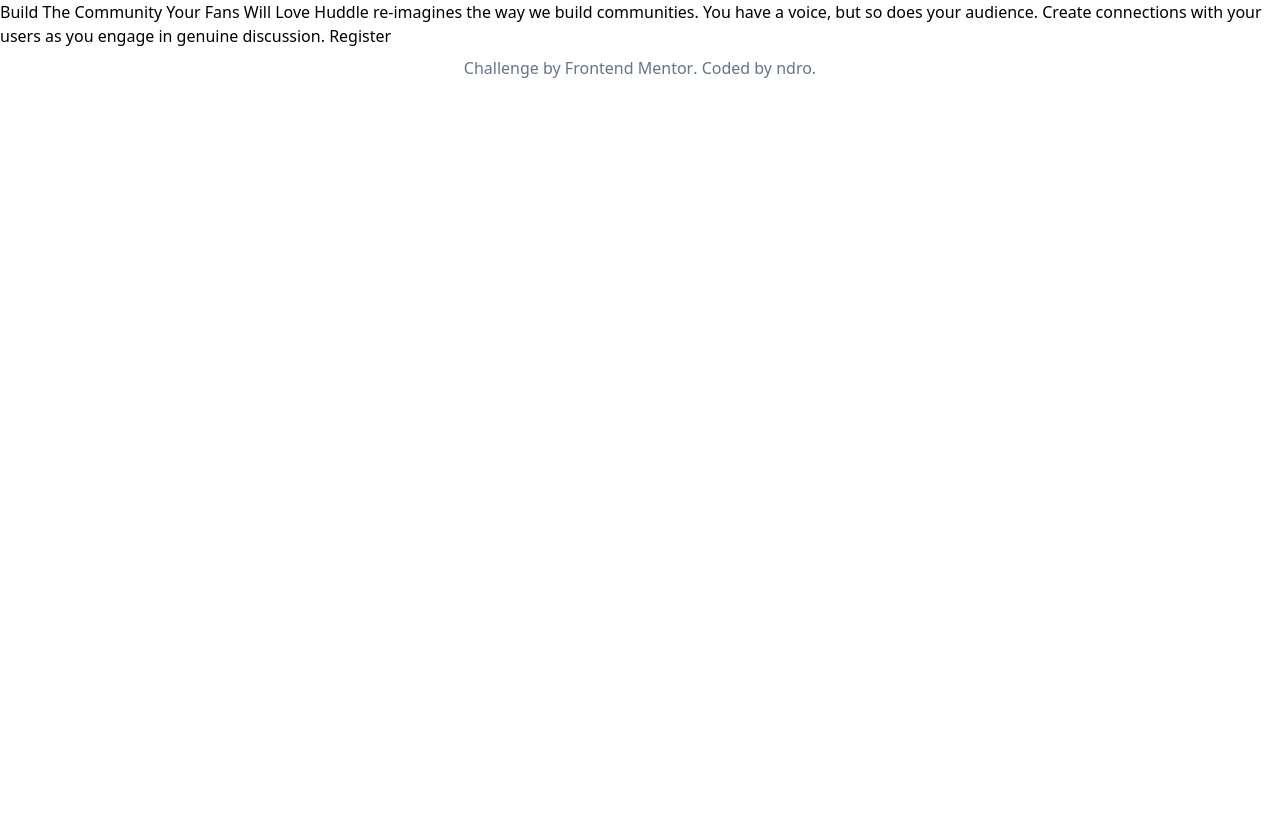
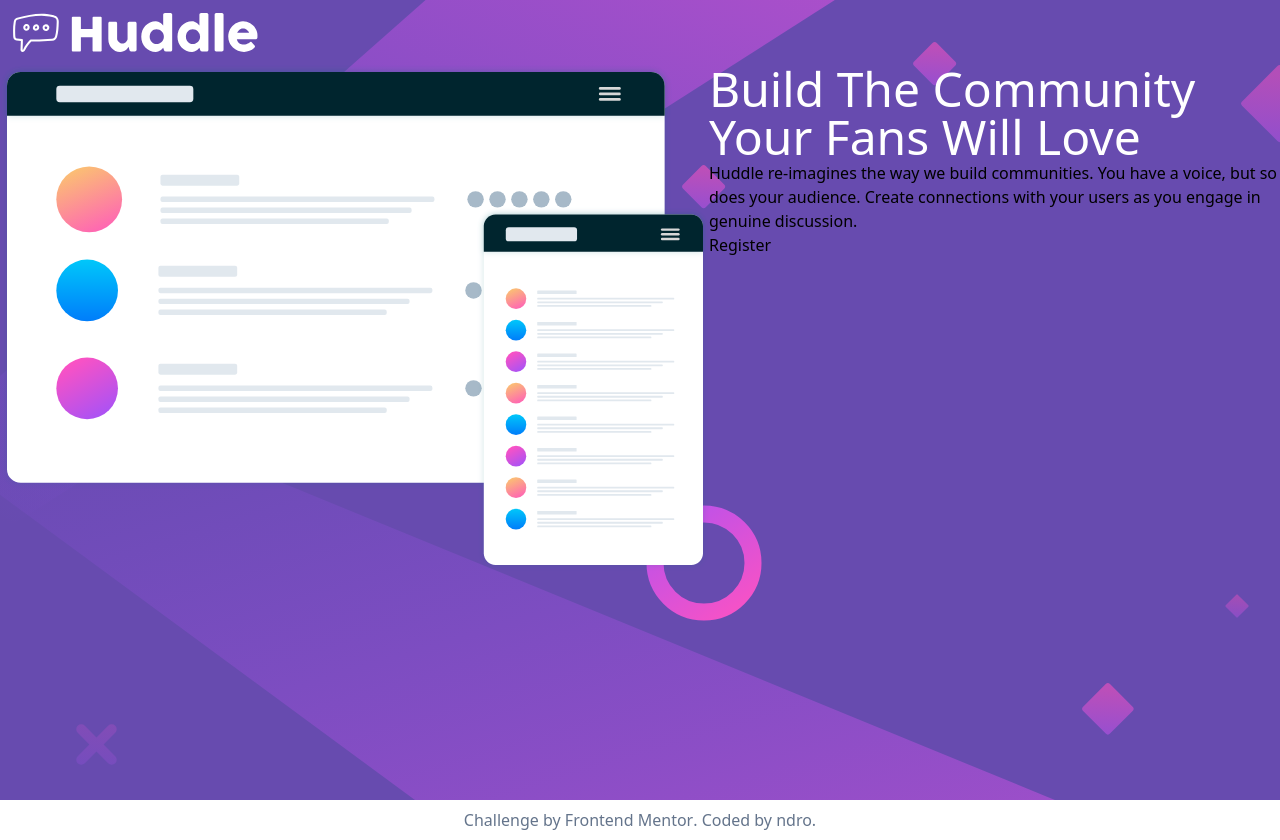
Before and after one commit to ndro/huddle-landing-page, a Vue app: page / in a window 1280 px wide. Before the commit the page ends 800 px from the top, so only its background shows below. Built offline with nearby package versions, Linux system fonts and the light colour scheme.

Commit message:
App.vue: set initial style

```diff
--- a/src/App.vue
+++ b/src/App.vue
@@ -2,13 +2,30 @@
 </script>
 
 <template>
-  <main>
-    Build The Community Your Fans Will Love
+  <main class="items-center min-h-screen antialiased bg-[#674baf] bg-[url('/src/assets/bg-desktop.svg')]">
+    <div class="container">
+      <img src="./assets/logo.svg" alt="Huddle Logo" sizes="50" class="">
 
-    Huddle re-imagines the way we build communities. You have a voice, but so does your audience.
-    Create connections with your users as you engage in genuine discussion.
+      <div class="flex justify-between">
+        <img src="./assets/illustration-mockups.svg" alt="Ilustration Mockup">
 
-    Register
+        <div>
+          <h1 class="text-white text-5xl">
+            Build The Community Your Fans Will Love
+          </h1>
+
+          <p>
+            Huddle re-imagines the way we build communities. You have a voice, but so does your audience.
+            Create connections with your users as you engage in genuine discussion.
+          </p>
+
+          <button>
+            Register
+          </button>
+        </div>
+      </div>
+
+    </div>
   </main>
 
   <!-- footer -->
```
